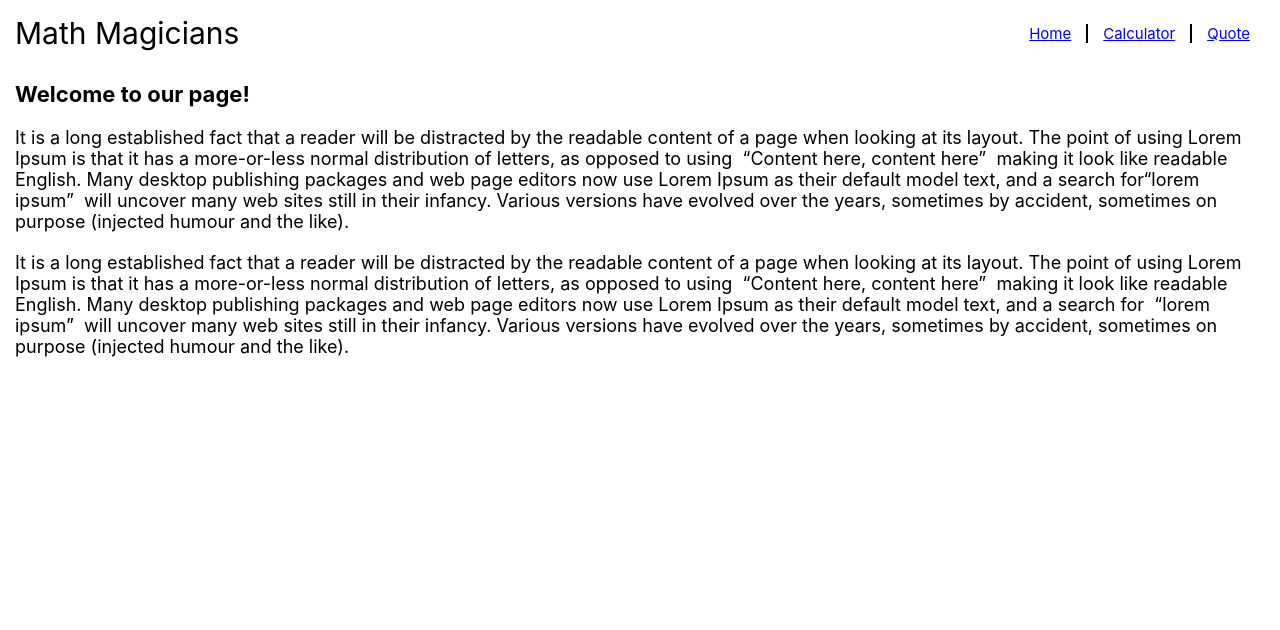
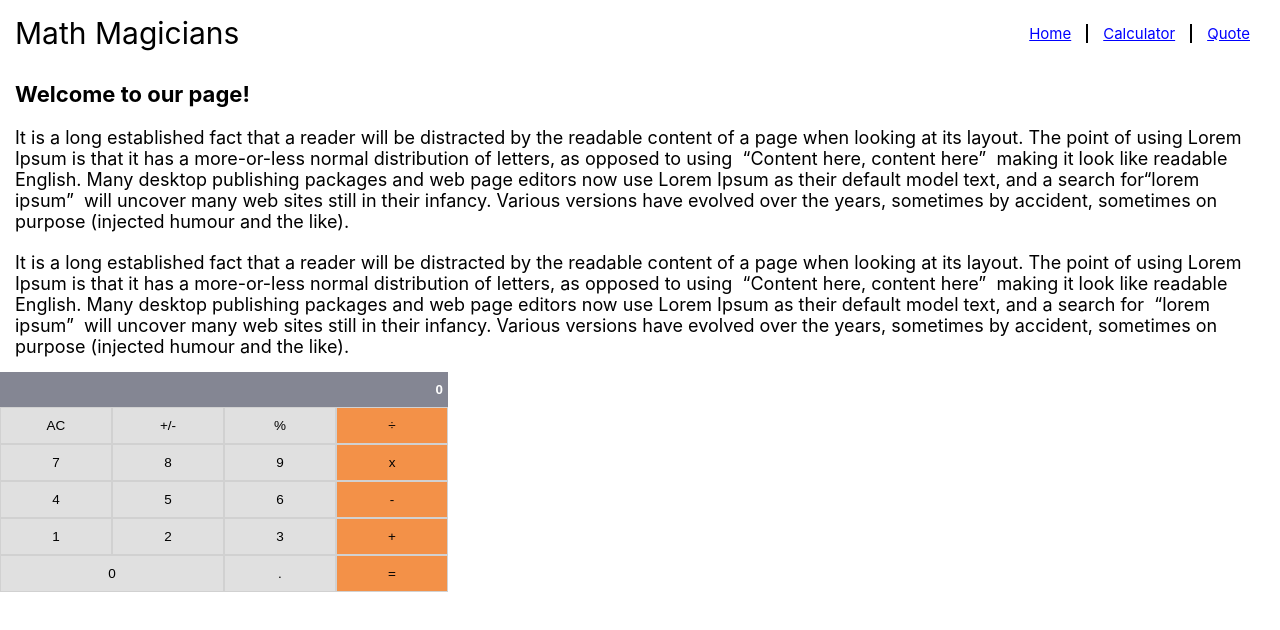
Before and after one commit to olawale-o/math-magicians, a React (Create React App) app: page / in a window 1280 px wide. Shown: the top 630 px of the page. Built offline with nearby package versions, Linux system fonts and the light colour scheme.

Commit message:
Import Calculator.css in Calculator.js file

```diff
--- a/src/App.js
+++ b/src/App.js
@@ -2,11 +2,13 @@ import React from 'react';
 import './App.css';
 import Header from './components/Header';
 import Home from './components/Home';
+import Calculator from './components/Calculator';
 
 const App = () => (
   <div className="App">
     <Header />
     <Home />
+    <Calculator />
   </div>
 );
 
--- a/src/components/Calculator.js
+++ b/src/components/Calculator.js
@@ -1,4 +1,5 @@
 import { useState } from 'react';
+import './Calculator.css';
 import calculate from '../logic/calculate';
 import Input from './Input';
 import Button from './Button';
```
